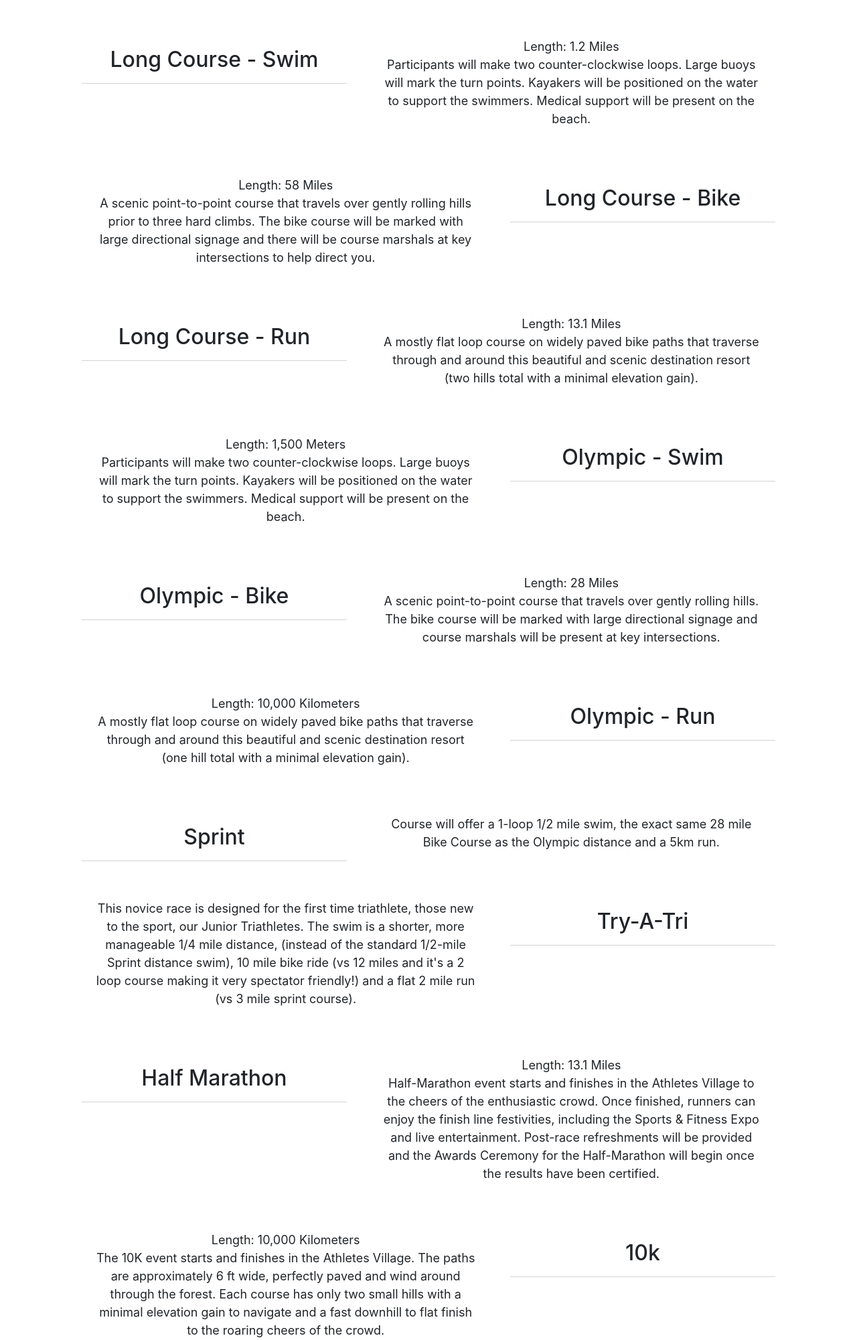
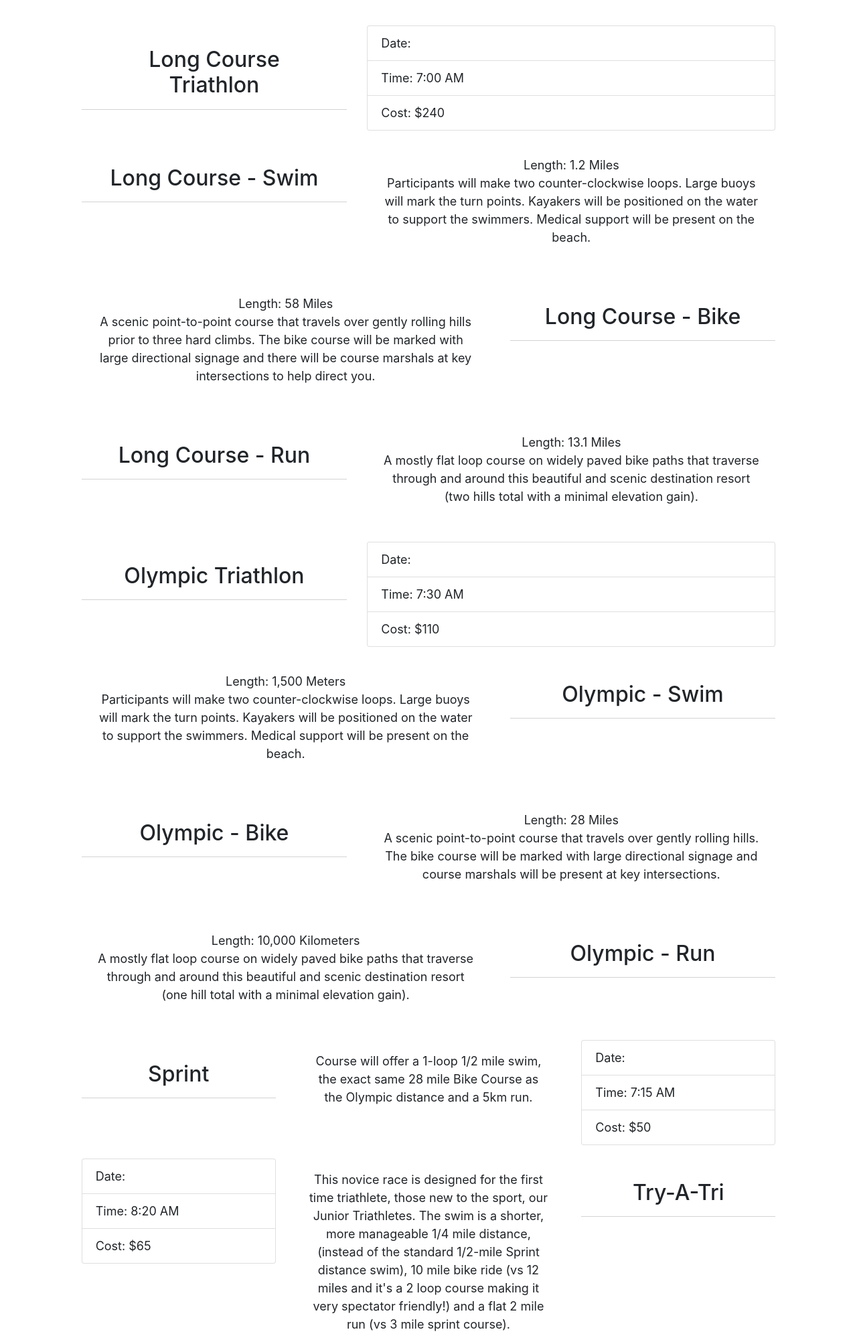
Before and after one commit to SoftTaco97/aceinthehole, a PHP site: page /events/index.php in a window 1280 px wide. Shown: the part 551-2552 px from the top of the page at 67% size. Run offline with PHP 8.4, Linux system fonts and the light colour scheme; data that the repository does not hold is empty; some libraries are stand-ins or nearby versions.

Commit message:
Adding time / cost

```diff
--- a/events/index.php
+++ b/events/index.php
@@ -9,6 +9,27 @@
     <main>
         <!-- .container-fluid -->
         <section class="container-fluid">
+            <!-- .row -->
+            <div class="row">
+                <!-- .col-sm-4 -->
+                <div class="col-sm-4 offset-md-1 notAnimated animateBlock left title">
+                    <h2 class="text-center">
+                        Long Course Triathlon
+                    </h2>
+                </div>
+                <!-- .col-sm-4 -->
+                <!-- .col-sm-6 -->
+                <div class="col-sm-6 notAnimated animateBlock left">
+                    <ul class="list-group">
+                        <li class="list-group-item">Date: </li>
+                        <li class="list-group-item">Time: 7:00 AM</li>
+                        <li class="list-group-item">Cost: $240</li>
+                    </ul>
+                </div>
+                <!-- /.col-sm-6 -->
+            </div>
+            <!-- /.row -->
+
             <!-- .row -->
             <div class="row">
                 <!-- .col-sm-4 -->
@@ -81,6 +102,27 @@
                     </p>
                 </div>
                 <!-- .col-sm-6 -->
+            </div>
+            <!-- /.row -->
+
+            <!-- .row -->
+            <div class="row">
+                <!-- .col-sm-4 -->
+                <div class="col-sm-4 offset-md-1 notAnimated animateBlock left title">
+                    <h2 class="text-center">
+                        Olympic Triathlon
+                    </h2>
+                </div>
+                <!-- .col-sm-4 -->
+                <!-- .col-sm-6 -->
+                <div class="col-sm-6 notAnimated animateBlock left">
+                    <ul class="list-group">
+                        <li class="list-group-item">Date: </li>
+                        <li class="list-group-item">Time: 7:30 AM</li>
+                        <li class="list-group-item">Cost: $110</li>
+                    </ul>
+                </div>
+                <!-- /.col-sm-6 -->
             </div>
             <!-- /.row -->
 
@@ -166,34 +208,56 @@
 
             <!-- .row -->
             <div class="row">
-                <!-- .col-sm-4 -->
-                <div class="col-sm-4 offset-md-1 notAnimated animateBlock left label">
+                <!-- .col-sm-3 -->
+                <div class="col-sm-3 offset-md-1 notAnimated animateBlock left label">
                     <h2 class="text-center">
                         Sprint
                     </h2>
                 </div>
-                <!-- /.col-sm-4 -->
+                <!-- /.col-sm-3 -->
 
-                <!-- .col-sm-6 -->
-                <div class="col-sm-6 notAnimated animateBlock left paragraph">
+                <!-- .col-sm-4 -->
+                <div class="col-sm-4 notAnimated animateBlock left paragraph">
                     <p class="text-center">
                         Course will offer a 1-loop 1/2 mile swim, the exact same 28 mile Bike Course as the Olympic distance and a 5km run.
                     </p>
                 </div>
-                <!-- .col-sm-6 -->
+                <!-- .col-sm-4 -->
+
+                <!-- .col-sm-3 -->
+                <div class="col-sm-3 notAnimated animateBlock left">
+                    <ul class="list-group">
+                        <li class="list-group-item">Date: </li>
+                        <li class="list-group-item">Time: 7:15 AM</li>
+                        <li class="list-group-item">Cost: $50</li>
+                    </ul>
+                </div>
+                <!-- /.col-sm-3 -->
             </div>
             <!-- /.row -->
 
             <!-- .row -->
             <div class="row">
-                <div class="col-sm-4 notAnimated animateBlock left label mobile">
+                <!-- .col-sm-3 -->
+                <div class="col-sm-3 notAnimated animateBlock left label mobile">
                     <h2 class="text-center">
                         Try-A-Tri
                     </h2>
                 </div>
+                <!-- /.col-sm-3 -->
+
+                <!-- .col-sm-3 -->
+                <div class="col-sm-3 offset-md-1 notAnimated animateBlock left">
+                    <ul class="list-group">
+                        <li class="list-group-item">Date: </li>
+                        <li class="list-group-item">Time: 8:20 AM</li>
+                        <li class="list-group-item">Cost: $65</li>
+                    </ul>
+                </div>
+                <!-- /.col-sm-3 -->
 
                 <!-- .col-sm-6 -->
-                <div class="col-sm-6 offset-md-1 notAnimated animateBlock left paragraph">
+                <div class="col-sm-4 notAnimated animateBlock left paragraph">
                     <p class="text-center">
                         This novice race is designed for the first time triathlete, those new to the sport, our Junior Triathletes.
                         The swim is a shorter, more manageable 1/4 mile distance,
@@ -203,28 +267,28 @@
                 </div>
                 <!-- /.col-sm-6 -->
 
-                <!-- .col-sm-4 -->
-                <div class="col-sm-4 notAnimated animateBlock left label desktop">
+                <!-- .col-sm-3 -->
+                <div class="col-sm-3 notAnimated animateBlock left label desktop">
                     <h2 class="text-center">
                         Try-A-Tri
                     </h2>
                 </div>
-                <!-- .col-sm-4 -->
+                <!-- .col-sm-3-->
             </div>
             <!-- /.row -->
 
             <!-- .row -->
             <div class="row">
-                <!-- .col-sm-4 -->
-                <div class="col-sm-4 offset-md-1 notAnimated animateBlock left label">
+                <!-- .col-sm-3 -->
+                <div class="col-sm-3 offset-md-1 notAnimated animateBlock left label">
                     <h2 class="text-center">
                         Half Marathon
                     </h2>
                 </div>
-                <!-- /.col-sm-4 -->
+                <!-- /.col-sm-3 -->
 
-                <!-- .col-sm-6 -->
-                <div class="col-sm-6 notAnimated animateBlock left paragraph">
+                <!-- .col-sm-4 -->
+                <div class="col-sm-4 notAnimated animateBlock left paragraph">
                     <p class="text-center">
                         <span class="mile">Length: 13.1 Miles</span><br>
                         Half-Marathon event starts and finishes in the Athletes Village to the cheers of the enthusiastic crowd.
@@ -232,20 +296,40 @@
                         Post-race refreshments will be provided and the Awards Ceremony for the Half-Marathon will begin once the results have been certified.
                     </p>
                 </div>
-                <!-- .col-sm-6 -->
+                <!-- .col-sm-4 -->
+
+                <!-- .col-sm-3 -->
+                <div class="col-sm-3 notAnimated animateBlock left">
+                    <ul class="list-group">
+                        <li class="list-group-item">Date: </li>
+                        <li class="list-group-item">Time: 8:20 AM</li>
+                        <li class="list-group-item">Cost: $65</li>
+                    </ul>
+                </div>
+                <!-- /.col-sm-3 -->
             </div>
             <!-- /.row -->
 
             <!-- .row -->
             <div class="row">
-                <div class="col-sm-4 notAnimated animateBlock left label mobile">
+                <div class="col-sm-3 notAnimated animateBlock left label mobile">
                     <h2 class="text-center">
                         10k
                     </h2>
                 </div>
 
-                <!-- .col-sm-6 -->
-                <div class="col-sm-6 offset-md-1 notAnimated animateBlock left paragraph">
+                <!-- .col-sm-3 -->
+                <div class="col-sm-3 offset-md-1 notAnimated animateBlock left">
+                    <ul class="list-group">
+                        <li class="list-group-item">Date: </li>
+                        <li class="list-group-item">Time: 7:15 AM</li>
+                        <li class="list-group-item">Cost: $50</li>
+                    </ul>
+                </div>
+                <!-- /.col-sm-3 -->
+
+                <!-- .col-sm-4 -->
+                <div class="col-sm-4 notAnimated animateBlock left paragraph">
                     <p class="text-center">
                         <span class="mile">Length: 10,000 Kilometers</span><br>
                         The 10K event starts and finishes in the Athletes Village.
@@ -253,15 +337,15 @@
                         Each course has only two small hills with a minimal elevation gain to navigate and a fast downhill to flat finish to the roaring cheers of the crowd.
                     </p>
                 </div>
-                <!-- /.col-sm-6 -->
+                <!-- /.col-sm-4 -->
 
-                <!-- .col-sm-4 -->
-                <div class="col-sm-4 notAnimated animateBlock left label desktop">
+                <!-- .col-sm-3 -->
+                <div class="col-sm-3 notAnimated animateBlock left label desktop">
                     <h2 class="text-center">
                         10k
                     </h2>
                 </div>
-                <!-- .col-sm-4 -->
+                <!-- .col-sm-3 -->
             </div>
             <!-- /.row -->
         </section>
```
